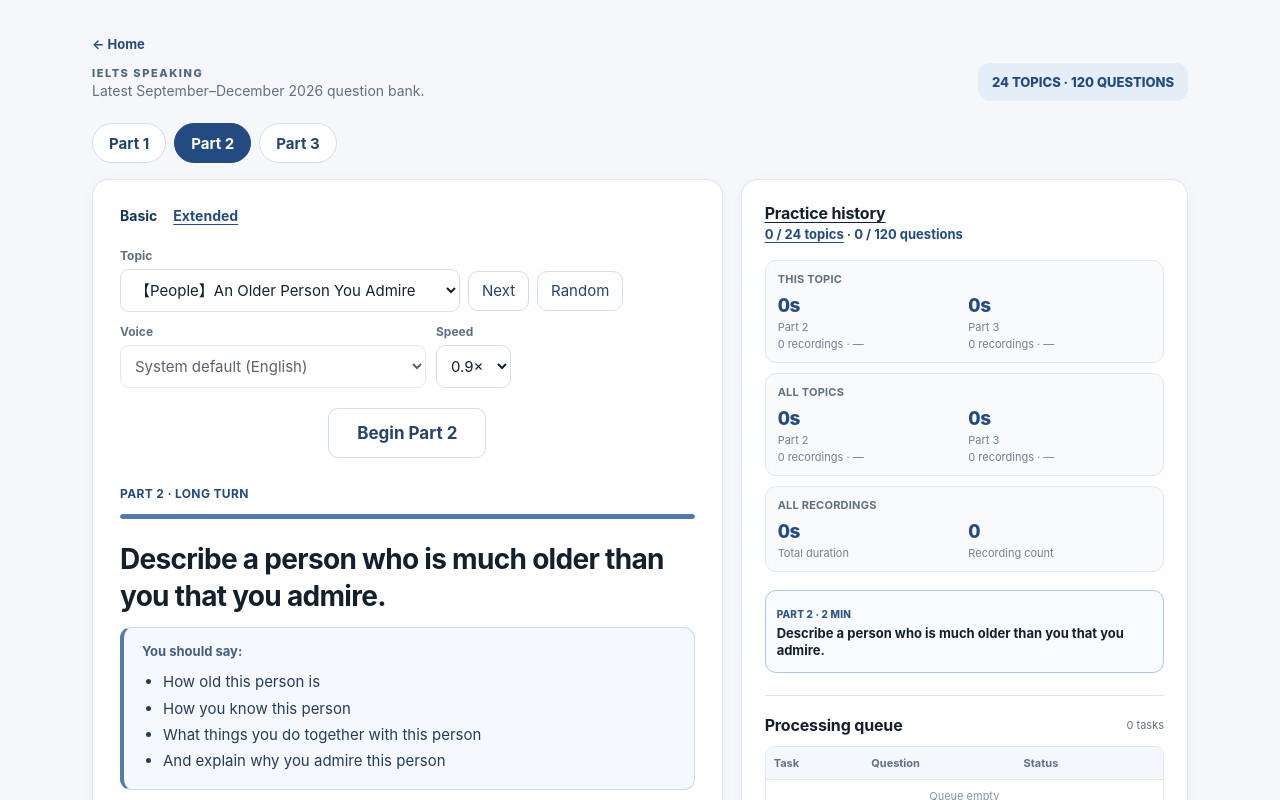
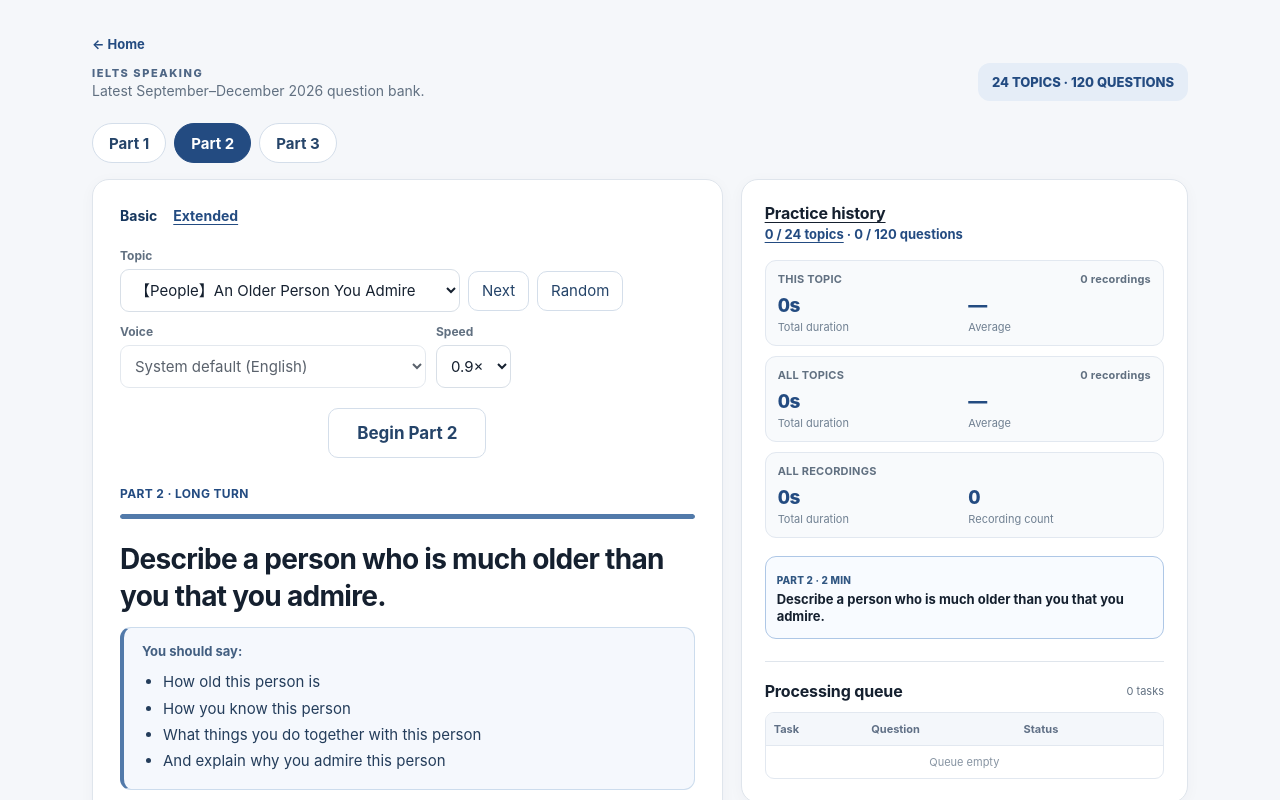
Before and after one commit to lvkai/ielts, a plain HTML site: page ielts-speaking.html in a window 1280 px wide. Both pictures are taken after a click on the tab "Part 2". Shown: the top 800 px of the page. Drawn offline with Linux system fonts and the light colour scheme.

Commit message:
Count only the current part in the duration cards and turn the timer green at the minimum length.
Co-authored-by: Cursor <cursoragent@cursor.com>
Co-authored-by: lvkai <lvkai@users.noreply.github.com>

```diff
--- a/ielts-speaking.html
+++ b/ielts-speaking.html
@@ -16,7 +16,7 @@
 .wrap{max-width:1140px;margin:0 auto;padding:34px 22px 48px}.header{display:flex;justify-content:space-between;align-items:end;gap:12px;margin-bottom:22px}.eyebrow{color:#4e6685;font-size:11px;font-weight:800;letter-spacing:.14em;text-transform:uppercase}.header h1{margin:7px 0 5px;font-size:29px;letter-spacing:-.03em;font-weight:750}.subtitle{margin:0;color:var(--muted);line-height:1.5;font-size:14px}.mark{background:#e5edf7;color:var(--blue);border-radius:12px;padding:11px 14px;font-weight:800;font-size:13px;white-space:nowrap}
 .layout{display:grid;grid-template-columns:minmax(0,1.17fr) minmax(300px,.83fr);align-items:start;gap:18px}.panel{border:1px solid var(--line);border-radius:17px;background:var(--surface);box-shadow:0 3px 15px rgba(18,41,72,.035);min-width:0}.main{padding:27px}.side{padding:23px}.settings{display:grid;gap:12px}.settings-row{display:grid;gap:12px;align-items:end}.settings-row.time-mic{grid-template-columns:minmax(0,.85fr) minmax(0,1.15fr)}.settings-row.speed-voice{grid-template-columns:minmax(0,.7fr) minmax(0,1.3fr)}.mic-inline{display:flex;align-items:center;gap:9px;min-height:43px}.mic-inline .btn{min-height:43px;height:43px;white-space:nowrap}.mic-inline .permission-state{font-size:11px}.field label{display:block;color:var(--muted);font-size:12px;font-weight:650;margin:0 0 6px}.field select{border:1px solid #d8dfe7;background:#fff;border-radius:9px;padding:10px 10px;width:100%;color:var(--ink);height:43px}.voice-field{min-width:0}.voice-info{font-size:11px;color:var(--muted);margin:6px 0 0;line-height:1.4}
 .topic-inline{display:flex;align-items:center;gap:7px}.topic-inline select{flex:1;min-width:0}.topic-next{flex:0 0 auto;min-height:43px;height:43px;padding:9px 12px;font-size:12px;white-space:nowrap}.question-block{padding:28px 0 20px;border-bottom:1px solid var(--line)}.qhead{display:flex;align-items:center;justify-content:space-between;gap:12px}.tag{display:inline-flex;gap:7px;align-items:center;font-size:12px;font-weight:750;color:var(--blue);letter-spacing:.03em;text-transform:uppercase}.count{font-size:13px;color:var(--muted);font-variant-numeric:tabular-nums}.progress{margin:13px 0 0;background:#edf0f5;height:5px;border-radius:30px;overflow:hidden}.progress>div{height:100%;width:0%;background:#527aaa;border-radius:30px;transition:width .18s}h2{font-size:28px;line-height:1.33;letter-spacing:-.025em;margin:22px 0 12px;font-weight:750;min-height:76px}.focus{font-size:13px;color:var(--muted);margin:0}.focus strong{font-weight:700;color:#3f536b}
-.timer-row{display:flex;align-items:center;gap:16px;margin-top:23px}.timer{font-size:37px;line-height:1;font-weight:750;letter-spacing:-.05em;font-variant-numeric:tabular-nums;min-width:110px}.timer small{font-size:15px;letter-spacing:0;color:var(--muted);margin-left:3px}.timer-caption{font-size:13px;color:var(--muted);line-height:1.5}.status{display:inline-flex;align-items:center;gap:7px;color:#5c6a78;font-size:12px}.dot{width:7px;height:7px;border-radius:50%;background:#94a3b6}.status.recording .dot{background:var(--red);animation:pulse 1s infinite}.status.recording{color:#9d343b}.status.ready .dot{background:var(--green)}@keyframes pulse{50%{opacity:.25}}
+.timer-row{display:flex;align-items:center;gap:16px;margin-top:23px}.timer{font-size:37px;line-height:1;font-weight:750;letter-spacing:-.05em;font-variant-numeric:tabular-nums;min-width:110px}.timer small{font-size:15px;letter-spacing:0;color:var(--muted);margin-left:3px}.timer.enough #time,.timer.enough>small{color:var(--green)}.timer-caption{font-size:13px;color:var(--muted);line-height:1.5}.status{display:inline-flex;align-items:center;gap:7px;color:#5c6a78;font-size:12px}.dot{width:7px;height:7px;border-radius:50%;background:#94a3b6}.status.recording .dot{background:var(--red);animation:pulse 1s infinite}.status.recording{color:#9d343b}.status.ready .dot{background:var(--green)}@keyframes pulse{50%{opacity:.25}}
 .actions{display:flex;gap:9px;flex-wrap:wrap;margin:23px 0 10px}.btn{min-height:44px;border-radius:10px;border:1px solid #d4deea;background:#fff;color:#254469;font-weight:700;padding:10px 15px;display:inline-flex;align-items:center;justify-content:center;gap:8px}.btn.primary{background:var(--blue);border-color:var(--blue);color:#fff}.btn.danger{background:#ab3943;border-color:#ab3943;color:#fff}.btn.slim{font-size:13px;padding:8px 11px;min-height:34px}.btn svg{width:17px;height:17px;flex:none}#stopRecord{display:none}.info{font-size:12px;color:var(--muted);line-height:1.55;margin-top:5px;min-height:20px}
 .section-title{display:flex;align-items:baseline;justify-content:space-between;margin-top:29px;gap:10px}.section-title h3,.side h3{margin:0;font-size:16px;letter-spacing:-.01em}.section-title span,.side-sub{font-size:12px;color:var(--muted)}.audio-area{padding:14px;background:#f6f8fb;border:1px solid #e5eaf0;border-radius:11px;margin-top:12px}.audio-empty{font-size:13px;color:#7b8796;line-height:1.5}.audio-area audio{width:100%;height:39px;display:block}.playback-note{font-size:11px;color:#687786;line-height:1.5;margin-top:7px;min-height:16px}.save{font-size:12px;color:var(--blue);display:inline-block;margin-top:9px;text-decoration:none;font-weight:650}.save:hover{text-decoration:underline}textarea{resize:vertical;min-height:116px;max-height:320px;width:100%;border:1px solid #d8e0e8;border-radius:11px;padding:12px 13px;color:var(--ink);line-height:1.6;background:#fff;margin-top:11px;outline:none}textarea::placeholder{color:#a6b0bb}.recognition-msg{min-height:21px;font-size:12px;line-height:1.5;margin-top:6px;color:#687786}.notice{margin:19px 0 0;color:#718093;font-size:11px;line-height:1.6}
 .side-top{display:flex;align-items:flex-start;justify-content:space-between;gap:10px}.counter{color:var(--blue);font-weight:800;background:var(--blue2);padding:7px 9px;border-radius:9px;font-size:12px;white-space:nowrap}.side-sub{margin:6px 0 16px;line-height:1.5}.history{display:flex;flex-direction:column;gap:8px}.record{border:1px solid #e7ebf0;border-radius:11px;padding:12px 11px;background:#fff;display:grid;grid-template-columns:30px minmax(0,1fr) auto;gap:10px;align-items:start}.record.active{border-color:#aec7e6;background:#f8fbff}.record.record-plain{grid-template-columns:minmax(0,1fr) auto}.num{font-size:13px;color:#617182;font-weight:800;padding:4px 0;font-variant-numeric:tabular-nums}.record-q{font-size:12px;line-height:1.35;font-weight:650;overflow-wrap:anywhere}.record-detail{margin-top:5px;font-size:11px;color:#7a8795;line-height:1.5;overflow-wrap:anywhere}.record-detail.saved{color:#386e64}.record-actions{display:flex;flex-direction:column;align-items:end;gap:6px}.mini{border:1px solid #d6e0ed;border-radius:8px;background:#fff;color:#31527a;padding:6px 9px;font-weight:700;font-size:11px;line-height:1.1}.mini:disabled{opacity:.35}.side-footer{font-size:11px;color:#7b8899;line-height:1.5;margin:15px 2px 0}
@@ -327,15 +327,15 @@ body:not(.part-mode-1) .topic-inline #topic{field-sizing:fixed;flex:0 1 340px;wi
  <section class="duration-stat-group" aria-label="Current topic recording durations">
   <div class="duration-stat-heading"><span>THIS TOPIC</span><span id="topicRecorded">0 recordings</span></div>
   <div class="duration-stat-values">
-   <div class="duration-stat-value"><strong id="topicTotal">0s</strong><span id="topicTotalLabel">Total duration</span><span id="topicTotalMeta" hidden></span></div>
-   <div class="duration-stat-value"><strong id="topicAverage">—</strong><span id="topicAverageLabel">Average</span><span id="topicAverageMeta" hidden></span></div>
+   <div class="duration-stat-value"><strong id="topicTotal">0s</strong><span>Total duration</span></div>
+   <div class="duration-stat-value"><strong id="topicAverage">—</strong><span>Average</span></div>
   </div>
  </section>
  <section class="duration-stat-group" aria-label="All topics recording durations">
   <div class="duration-stat-heading"><span>ALL TOPICS</span><span id="allRecorded">0 recordings</span></div>
   <div class="duration-stat-values">
-   <div class="duration-stat-value"><strong id="allTotal">0s</strong><span id="allTotalLabel">Total duration</span><span id="allTotalMeta" hidden></span></div>
-   <div class="duration-stat-value"><strong id="allAverage">—</strong><span id="allAverageLabel">Average</span><span id="allAverageMeta" hidden></span></div>
+   <div class="duration-stat-value"><strong id="allTotal">0s</strong><span>Total duration</span></div>
+   <div class="duration-stat-value"><strong id="allAverage">—</strong><span>Average</span></div>
   </div>
  </section>
  <section class="duration-stat-group" aria-label="All recorded attempts, including repeats">
@@ -2466,7 +2466,13 @@ function refreshVoices(){
  else if(selectedIndex>=0)els.voiceInfo.textContent='Google voice unavailable; using '+englishVoices[selectedIndex].name+'.';
  else els.voiceInfo.textContent='Using the browser default voice.';
 }
-function setTime(value){const shown=Math.max(0,value).toFixed(1);if(prepActive||thinkActive)els.prepCountdown.textContent=shown+'s';else els.time.textContent=shown}
+function minimumKeptSeconds(){return speakingPart===1?5:speakingPart===2?60:speakingPart===3?30:0}
+function setTime(value){
+ const shown=Math.max(0,value).toFixed(1);
+ if(prepActive||thinkActive){els.prepCountdown.textContent=shown+'s';return}
+ els.time.textContent=shown;
+ els.recordTimer.classList.toggle('enough',!!recording&&Number(value)>=minimumKeptSeconds());
+}
 function create(tag,cls,text){const el=document.createElement(tag);if(cls)el.className=cls;if(text!==undefined)el.textContent=text;return el}
 function formatRecordedTime(seconds){
  const rounded=Math.max(0,Math.round(Number(seconds)||0));
@@ -2480,28 +2486,40 @@ function formatRecordedTime(seconds){
  return parts.join(' ');
 }
 function getRecordingStats(topicFilter=null){
- const parts={2:{recorded:0,timed:0,total:0},3:{recorded:0,timed:0,total:0}};
  let recorded=0,timed=0,total=0;
  for(const [topic,qs] of Object.entries(currentQuestions())){
   if(topicFilter!==null&&topic!==topicFilter)continue;
   for(let i=0;i<qs.length;i++){
+   if(speakingPart!==1&&qs[i].part!==speakingPart)continue;
    const item=items.get(getKey(topic,i));
    if(!item?.audio?.size||recordingTooShort(getKey(topic,i),item.seconds))continue;
-   const part=qs[i].part===2?2:qs[i].part===3?3:0;
    recorded++;
-   if(part)parts[part].recorded++;
    if(!Number.isFinite(item.seconds)||item.seconds<0)continue;
    timed++;
    total+=item.seconds;
-   if(part){parts[part].timed++;parts[part].total+=item.seconds}
-  }
- }
- return {recorded,timed,total,parts};
-}
-function formatPartStat(stat){
- const count=stat.recorded+' recording'+(stat.recorded===1?'':'s');
- const average=stat.timed?(stat.total/stat.timed).toFixed(1)+'s':'—';
- return {duration:stat.timed?formatRecordedTime(stat.total):'0s',detail:count+' · '+average};
+  }
+ }
+ return {recorded,timed,total};
+}
+function lifetimeForCurrentPart(){
+ if(speakingPart===1)return lifetimeTotals;
+ let count=0,totalSeconds=0;
+ for(const [key,entries] of practiceHistory){
+  if(questionPartForKey(key)!==speakingPart)continue;
+  for(const attempt of entries||[]){
+   if(!attempt||attempt.mode!=='Recorded'||recordingTooShort(key,attempt.seconds))continue;
+   count++;
+   totalSeconds+=Number(attempt.seconds)||0;
+  }
+ }
+ for(const [key,entry] of items){
+  if(questionPartForKey(key)!==speakingPart||!entry?.audio?.size||recordingTooShort(key,entry.seconds))continue;
+  const attempts=practiceHistory.get(key)||[];
+  if(attempts.some(attempt=>attempt&&attempt.mode==='Recorded'&&!recordingTooShort(key,attempt.seconds)))continue;
+  count++;
+  totalSeconds+=Number(entry.seconds)||0;
+ }
+ return {count,totalSeconds};
 }
 function practiceCoverage(){
  let topics=0,practicedQuestions=0,topicTotal=0,questionTotal=0;
@@ -2821,51 +2839,21 @@ function openPracticeAttempt(row){
 }
 function renderDurationStats(){
  const topic=getRecordingStats(els.topic.value);
- els.lifetimeCount.textContent=String(lifetimeTotals.count);
- els.lifetimeTotal.textContent=formatRecordedTime(lifetimeTotals.totalSeconds);
+ const lifetime=lifetimeForCurrentPart();
+ els.lifetimeCount.textContent=String(lifetime.count);
+ els.lifetimeTotal.textContent=formatRecordedTime(lifetime.totalSeconds);
  const all=getRecordingStats();
  const coverage=practiceCoverage();
  els.practiceCoverage.textContent=coverage.topics+' / '+coverage.topicTotal+' topics';
  els.questionCoverage.textContent=coverage.questions+' / '+coverage.questionTotal+' questions';
- const split=speakingPart!==1;
- els.topicRecorded.hidden=split;
- els.allRecorded.hidden=split;
+ els.topicRecorded.hidden=false;
+ els.allRecorded.hidden=false;
  els.topicRecorded.textContent=topic.recorded+' recording'+(topic.recorded===1?'':'s');
  els.allRecorded.textContent=all.recorded+' recording'+(all.recorded===1?'':'s');
- const topicTotalLabel=document.getElementById('topicTotalLabel');
- const allTotalLabel=document.getElementById('allTotalLabel');
- const topicAverageLabel=document.getElementById('topicAverageLabel');
- const allAverageLabel=document.getElementById('allAverageLabel');
- const topicTotalMeta=document.getElementById('topicTotalMeta');
- const allTotalMeta=document.getElementById('allTotalMeta');
- const topicAverageMeta=document.getElementById('topicAverageMeta');
- const allAverageMeta=document.getElementById('allAverageMeta');
- if(!split){
-  els.topicTotal.textContent=topic.timed?formatRecordedTime(topic.total):'0s';
-  els.allTotal.textContent=all.timed?formatRecordedTime(all.total):'0s';
-  els.topicAverage.textContent=topic.timed?(topic.total/topic.timed).toFixed(1)+'s':'—';
-  els.allAverage.textContent=all.timed?(all.total/all.timed).toFixed(1)+'s':'—';
-  if(topicTotalLabel)topicTotalLabel.textContent='Total duration';
-  if(allTotalLabel)allTotalLabel.textContent='Total duration';
-  if(topicAverageLabel)topicAverageLabel.textContent='Average';
-  if(allAverageLabel)allAverageLabel.textContent='Average';
-  for(const meta of [topicTotalMeta,allTotalMeta,topicAverageMeta,allAverageMeta])if(meta)meta.hidden=true;
-  return;
- }
- const topic2=formatPartStat(topic.parts[2]),topic3=formatPartStat(topic.parts[3]);
- const all2=formatPartStat(all.parts[2]),all3=formatPartStat(all.parts[3]);
- els.topicTotal.textContent=topic2.duration;
- els.topicAverage.textContent=topic3.duration;
- els.allTotal.textContent=all2.duration;
- els.allAverage.textContent=all3.duration;
- if(topicTotalLabel)topicTotalLabel.textContent='Part 2';
- if(topicAverageLabel)topicAverageLabel.textContent='Part 3';
- if(allTotalLabel)allTotalLabel.textContent='Part 2';
- if(allAverageLabel)allAverageLabel.textContent='Part 3';
- if(topicTotalMeta){topicTotalMeta.hidden=false;topicTotalMeta.textContent=topic2.detail}
- if(topicAverageMeta){topicAverageMeta.hidden=false;topicAverageMeta.textContent=topic3.detail}
- if(allTotalMeta){allTotalMeta.hidden=false;allTotalMeta.textContent=all2.detail}
- if(allAverageMeta){allAverageMeta.hidden=false;allAverageMeta.textContent=all3.detail}
+ els.topicTotal.textContent=topic.timed?formatRecordedTime(topic.total):'0s';
+ els.allTotal.textContent=all.timed?formatRecordedTime(all.total):'0s';
+ els.topicAverage.textContent=topic.timed?(topic.total/topic.timed).toFixed(1)+'s':'—';
+ els.allAverage.textContent=all.timed?(all.total/all.timed).toFixed(1)+'s':'—';
 }
 function renderHistory(){
  els.history.replaceChildren();
```
